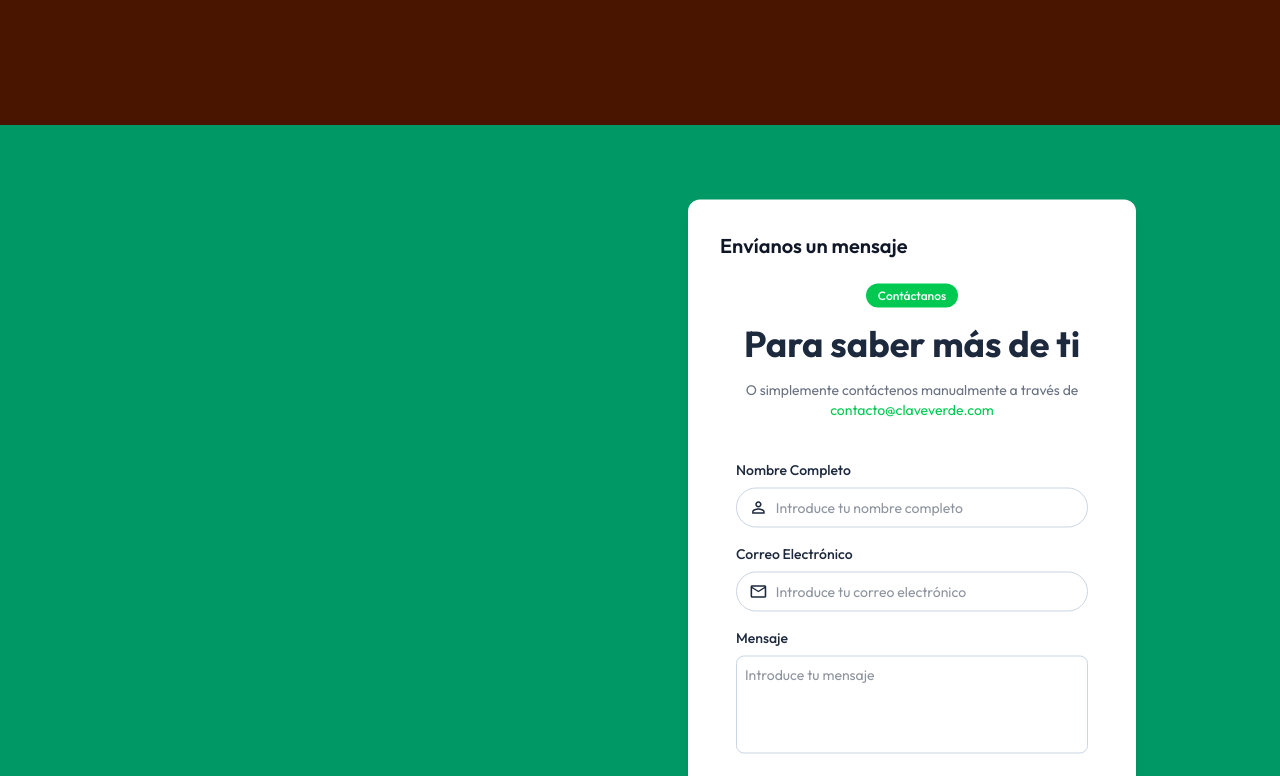
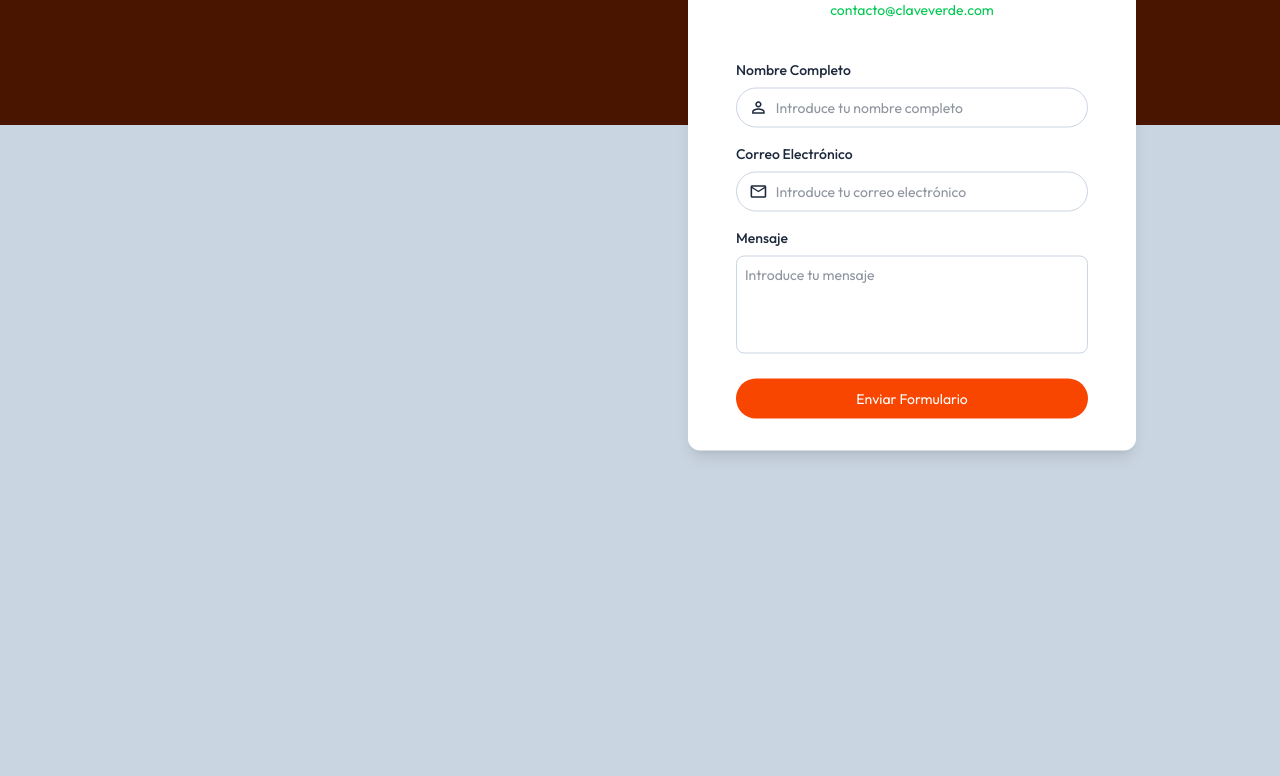
Before and after one commit to carlitolr96/clave-verde-frontend, a React (Vite) app: page / in a window 1280 px wide. Shown: the part 3765-4541 px from the top of the page. Built offline with nearby package versions, Linux system fonts and the light colour scheme; no server answers; a web font is replaced by a local one.

Commit message:
WIP: Cambios en ContactUs.tsx

```diff
--- a/src/components/ContactUs.tsx
+++ b/src/components/ContactUs.tsx
@@ -10,13 +10,13 @@ const ContactSection = () => {
   const form = useRef<HTMLFormElement>(null);
 
   return (
-    <section className="relative h-[100vh] w-full bg-emerald-600" id="contact-us">
+    <section className="relative h-[100vh] w-full bg-slate-300" id="contact-us">
       <div className="relative h-full w-full">
         <div className="absolute inset-0 z-0">
 
         </div>
 
-        <div className="absolute top-1/2 right-0 transform -translate-y-1/2 w-full max-w-md bg-white p-8 rounded-xl shadow-lg z-10 mx-4 md:mx-16 lg:mx-36">
+        <div className="absolute top- right-0 transform -translate-y-1/2 w-full max-w-md bg-white p-8 rounded-xl shadow-lg z-10 mx-4 md:mx-16 lg:mx-36">
           <h3 className="text-xl font-semibold mb-6 text-gray-900">
             Envíanos un mensaje
           </h3>
```
